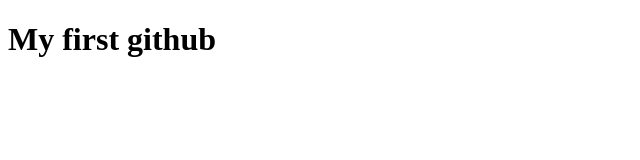
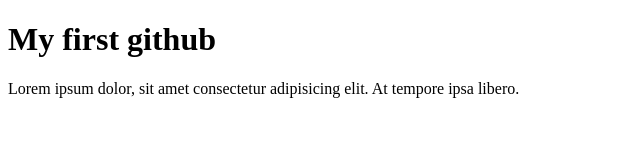
Before and after one commit to Dilshod1996/mysecondgithub2, a plain HTML site: page index.html in a window 1280 px wide. Shown: the whole page, without its empty margins (0-640 px from the left). Drawn offline with Linux system fonts and the light colour scheme.

Commit message:
newparagraph

```diff
--- a/index.html
+++ b/index.html
@@ -9,5 +9,6 @@
 </head>
 <body>
         <h1>My first github </h1>
+        <p>Lorem ipsum dolor, sit amet consectetur adipisicing elit. At tempore ipsa libero.</p>
 </body>
 </html>
```
